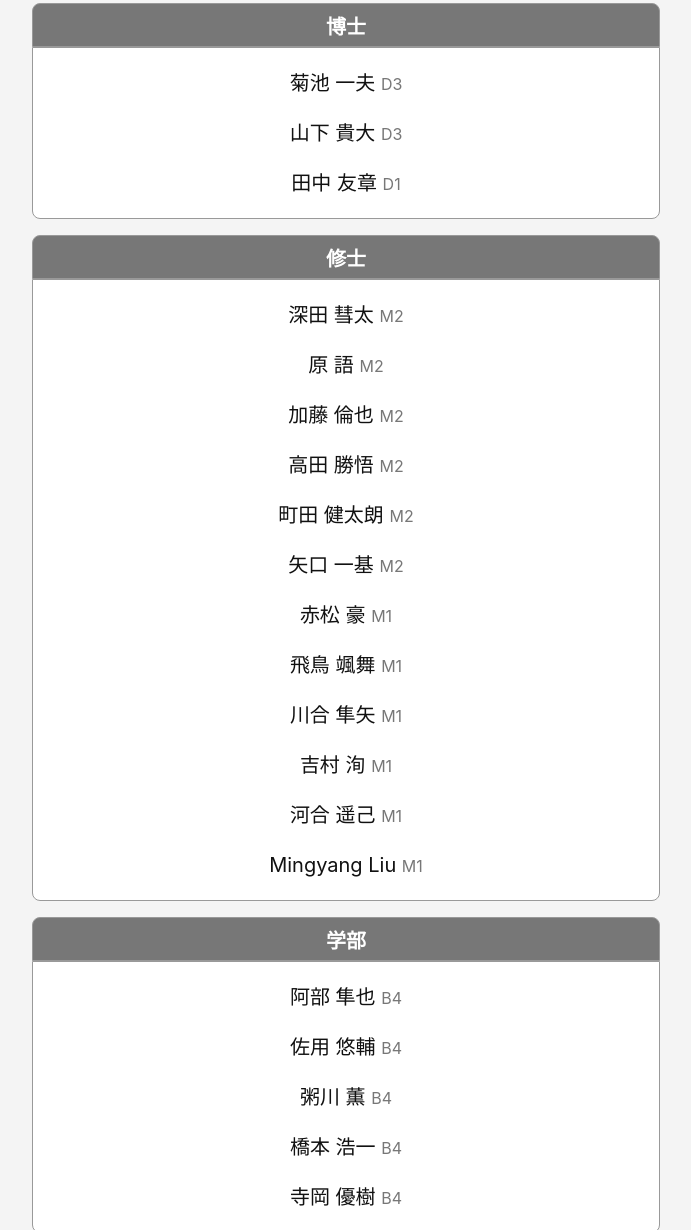
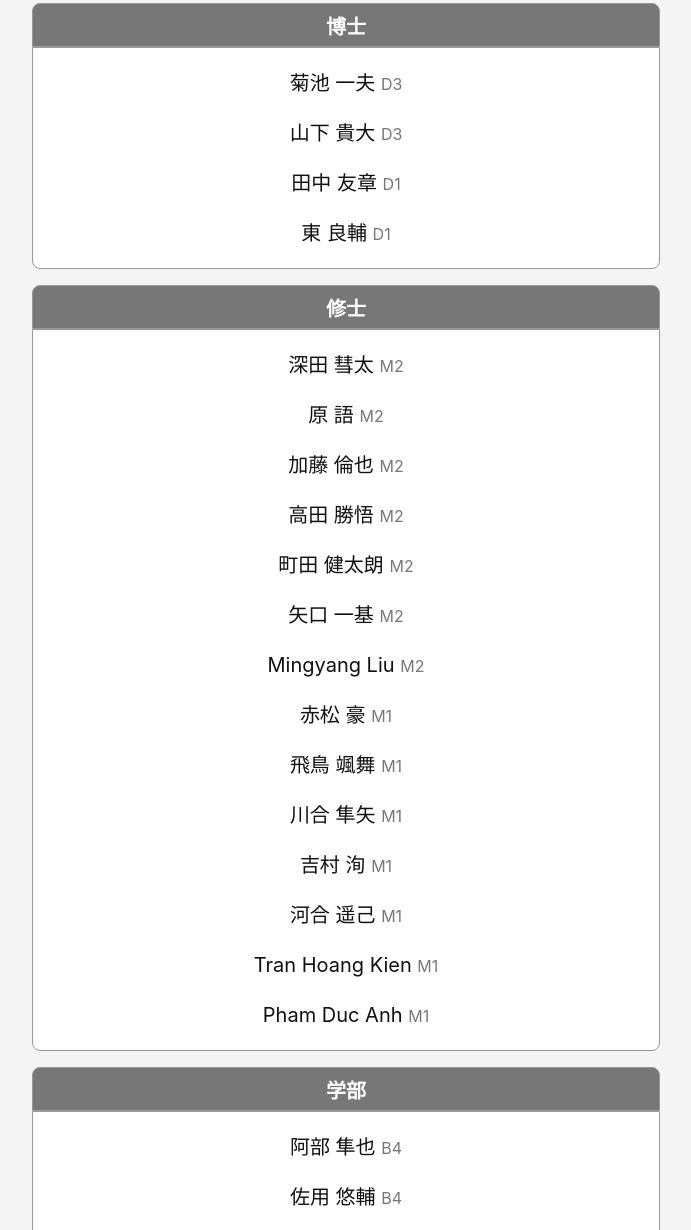
Before and after one commit to NakajoLab/nakajolab.github.io, a plain HTML site: page members/index.html in a window 1280 px wide. Shown: the part 869-2099 px from the top of the page, without its empty margins (294-985 px from the left). Drawn offline with Linux system fonts and the light colour scheme.

Commit message:
Update from https://github.com/NakajoLab/website/commit/66cfbc5d99cc3d0c5779b835f55ddedf10b6e563

```diff
--- a/members/index.html
+++ b/members/index.html
@@ -3,18 +3,21 @@
 <a class="f5 gray">教授</a></p></div></section><section class="cf ph3 ph5-l pv2 pv2-l f4 mid-gray"><div class="bg-gray ba br3 b--silver br--top white b pt2 pb1 pl3 pr3">秘書</div><div class="f4 bg-white ba br3 b--silver br--bottom"><p class="pl3 pr3 near-black">金子 美津子</p></div></section><section class="cf ph3 ph5-l pv2 pv2-l f4 mid-gray"><div class="bg-gray ba br3 b--silver br--top white b pt2 pb1 pl3 pr3">博士</div><div class="f4 bg-white ba br3 b--silver br--bottom"><p class="pl3 pr3 near-black">菊池 一夫
 <a class="f5 gray">D3</a></p><p class="pl3 pr3 near-black">山下 貴大
 <a class="f5 gray">D3</a></p><p class="pl3 pr3 near-black">田中 友章
+<a class="f5 gray">D1</a></p><p class="pl3 pr3 near-black">東 良輔
 <a class="f5 gray">D1</a></p></div></section><section class="cf ph3 ph5-l pv2 pv2-l f4 mid-gray"><div class="bg-gray ba br3 b--silver br--top white b pt2 pb1 pl3 pr3">修士</div><div class="f4 bg-white ba br3 b--silver br--bottom"><p class="pl3 pr3 near-black">深田 彗太
 <a class="f5 gray">M2</a></p><p class="pl3 pr3 near-black">原 語
 <a class="f5 gray">M2</a></p><p class="pl3 pr3 near-black">加藤 倫也
 <a class="f5 gray">M2</a></p><p class="pl3 pr3 near-black">高田 勝悟
 <a class="f5 gray">M2</a></p><p class="pl3 pr3 near-black">町田 健太朗
 <a class="f5 gray">M2</a></p><p class="pl3 pr3 near-black">矢口 一基
+<a class="f5 gray">M2</a></p><p class="pl3 pr3 near-black">Mingyang Liu
 <a class="f5 gray">M2</a></p><p class="pl3 pr3 near-black">赤松 豪
 <a class="f5 gray">M1</a></p><p class="pl3 pr3 near-black">飛鳥 颯舞
 <a class="f5 gray">M1</a></p><p class="pl3 pr3 near-black">川合 隼矢
 <a class="f5 gray">M1</a></p><p class="pl3 pr3 near-black">吉村 洵
 <a class="f5 gray">M1</a></p><p class="pl3 pr3 near-black">河合 遥己
-<a class="f5 gray">M1</a></p><p class="pl3 pr3 near-black">Mingyang Liu
+<a class="f5 gray">M1</a></p><p class="pl3 pr3 near-black">Tran Hoang Kien
+<a class="f5 gray">M1</a></p><p class="pl3 pr3 near-black">Pham Duc Anh
 <a class="f5 gray">M1</a></p></div></section><section class="cf ph3 ph5-l pv2 pv2-l f4 mid-gray"><div class="bg-gray ba br3 b--silver br--top white b pt2 pb1 pl3 pr3">学部</div><div class="f4 bg-white ba br3 b--silver br--bottom"><p class="pl3 pr3 near-black">阿部 隼也
 <a class="f5 gray">B4</a></p><p class="pl3 pr3 near-black">佐用 悠輔
 <a class="f5 gray">B4</a></p><p class="pl3 pr3 near-black">粥川 薫
```
Also changed, not shown: members/page/2/index.html (+4 -1 lines), members/page/3/index.html (+4 -1 lines), members/page/4/index.html (+4 -1 lines).
